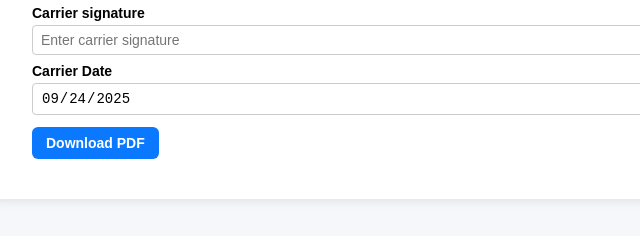
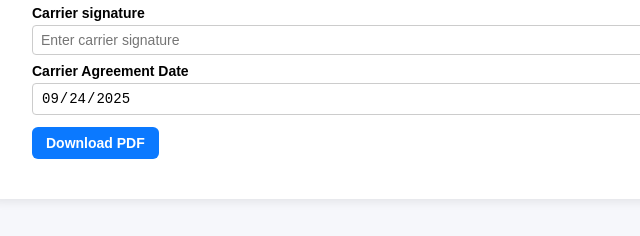
Before and after one commit to urbansxpress-ux/Dispatcher-Carrier-Agreemen1, a plain HTML site: page index.html in a window 1280 px wide. Shown: the part 1140-1376 px from the top of the page, 208-848 px from the left. Drawn offline with Linux system fonts and the light colour scheme.

Commit message:
Add files via upload

```diff
--- a/index.html
+++ b/index.html
@@ -71,7 +71,7 @@
     <input id="carrierName" type="text" placeholder="Enter carrier signature">
 
 
-    <label for="date">Carrier Date</label>
+    <label for="date">Carrier Agreement Date</label>
     <input id="date" type="date">
 
     <button id="downloadBtn">Download PDF</button>
```
